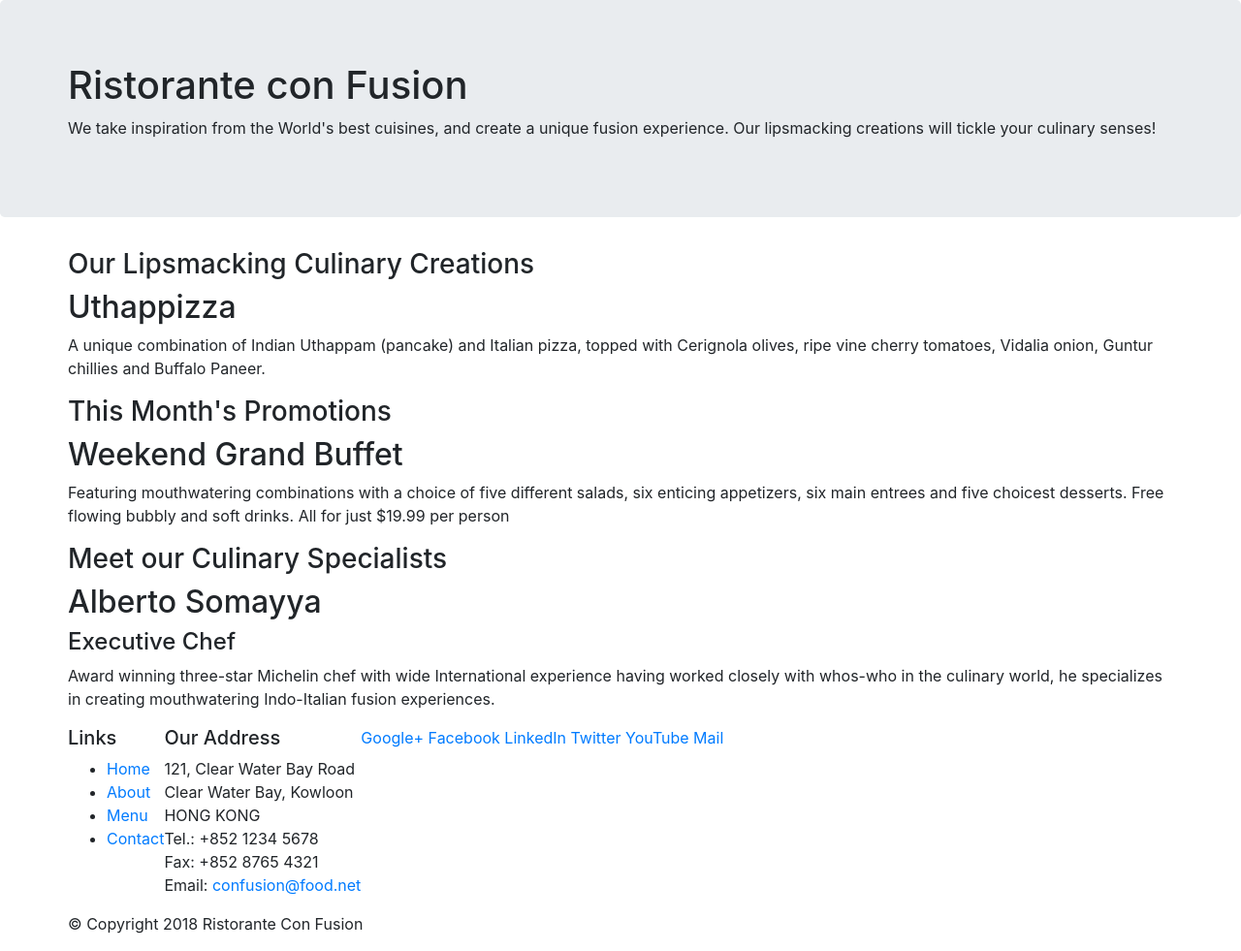
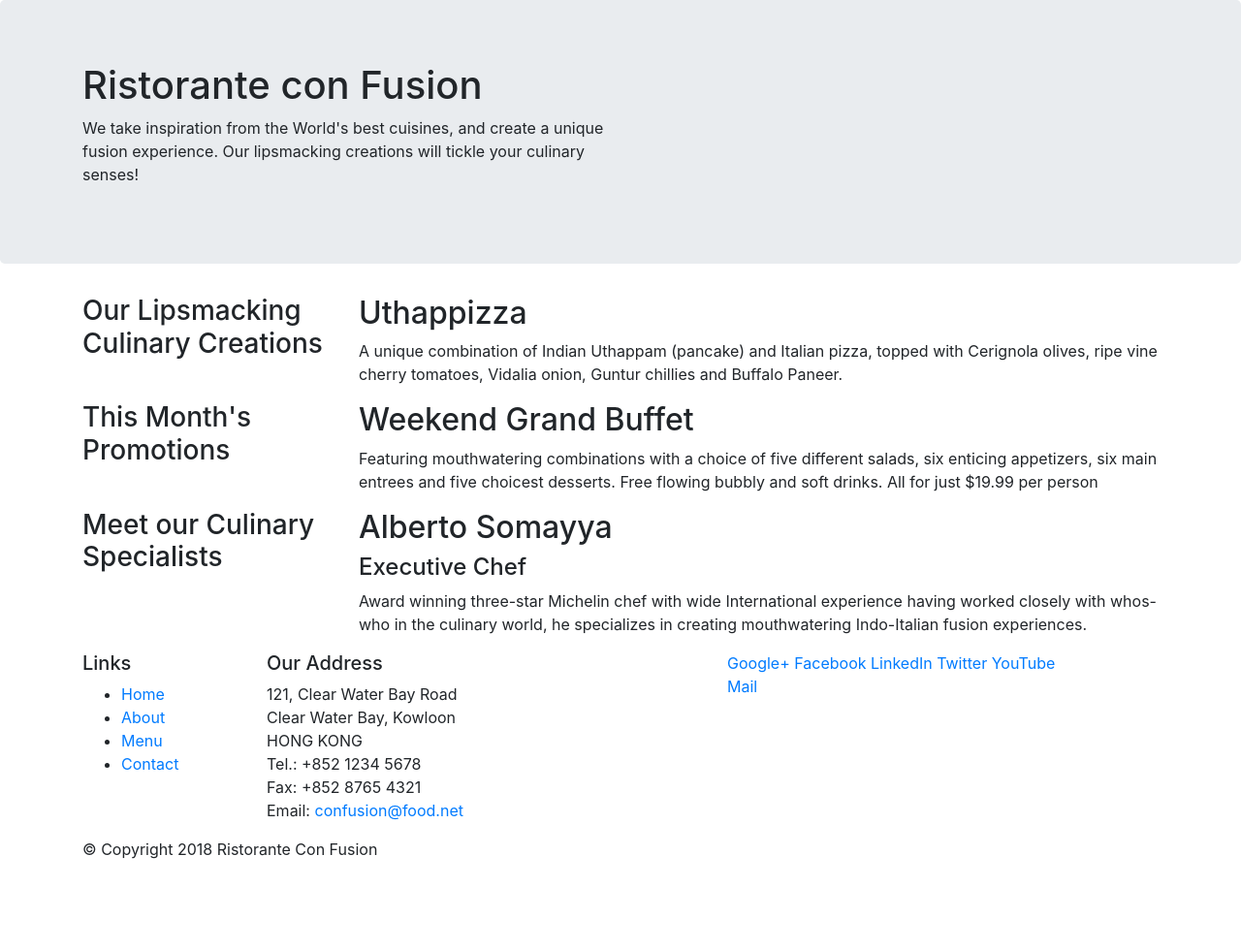
Before and after one commit to leepaw/conFusion, a website: page index.html in a window 1280 px wide. Shown: the whole page at 97% size. After the commit the page ends 904 px from the top, so only its background shows below. Drawn offline with nearby package versions, Linux system fonts and the light colour scheme.

Commit message:
Inner <div>'s have classes

```diff
--- a/index.html
+++ b/index.html
@@ -17,11 +17,11 @@
     <header class="jumbotron">
         <div class="container">
             <div class="row">
-                <div>
+                <div class="col-12 col-sm-6">
                     <h1>Ristorante con Fusion</h1>
                     <p>We take inspiration from the World's best cuisines, and create a unique fusion experience. Our lipsmacking creations will tickle your culinary senses!</p>
                 </div>
-                <div>
+                <div class="col-12 col-sm">
                 </div>
             </div>
         </div>
@@ -29,10 +29,10 @@
 
     <div class="container">
         <div class="row">
-            <div>
+            <div class="col-12 col-sm-4 col-md-3">
                 <h3>Our Lipsmacking Culinary Creations</h3>
             </div>
-            <div>
+            <div class="col col-sm col-md">
                 <h2>Uthappizza</h2>
                 <p>A unique combination of Indian Uthappam (pancake) and Italian pizza, topped with Cerignola olives, ripe vine cherry tomatoes, Vidalia onion, Guntur chillies and Buffalo Paneer.</p>
             </div>
@@ -40,20 +40,20 @@
 
 
         <div class="row">
-            <div>
+            <div class="col-12 col-sm-4 col-md-3">
                 <h3>This Month's Promotions</h3>
             </div>
-            <div>
+            <div class="col col-sm col-md">
                 <h2>Weekend Grand Buffet</h2>
                 <p>Featuring mouthwatering combinations with a choice of five different salads, six enticing appetizers, six main entrees and five choicest desserts. Free flowing bubbly and soft drinks. All for just $19.99 per person </p>
             </div>
         </div>
 
         <div class="row">
-            <div>
+            <div class="col-12 col-sm-4 col-md-3">
                 <h3>Meet our Culinary Specialists</h3>
             </div>
-            <div>
+            <div class="col col-sm col-md">
                 <h2>Alberto Somayya</h2>
                 <h4>Executive Chef</h4>
                 <p>Award winning three-star Michelin chef with wide International experience having worked closely with whos-who in the culinary world, he specializes in creating mouthwatering Indo-Italian fusion experiences. </p>
@@ -64,7 +64,7 @@
     <footer>
         <div class="container">
             <div class="row">
-                <div>
+                <div class="col-4 col-sm-2">
                     <h5>Links</h5>
                     <ul>
                         <li><a href="#">Home</a></li>
@@ -73,7 +73,7 @@
                         <li><a href="#">Contact</a></li>
                     </ul>
                 </div>
-                <div>
+                <div class="col-7 col-sm-5">
                     <h5>Our Address</h5>
                     <address>
 		              121, Clear Water Bay Road<br>
@@ -84,7 +84,7 @@
 		              Email: <a href="mailto:confusion@food.net">confusion@food.net</a>
 		           </address>
                 </div>
-                <div>
+                <div class="col-12 col-sm-4">
                     <div>
                         <a href="http://google.com/+">Google+</a>
                         <a href="http://www.facebook.com/profile.php?id=">Facebook</a>
@@ -96,7 +96,7 @@
                 </div>
            </div>
            <div class="row">
-                <div>
+                <div class="col-auto">
                     <p>© Copyright 2018 Ristorante Con Fusion</p>
                 </div>
            </div>
```
